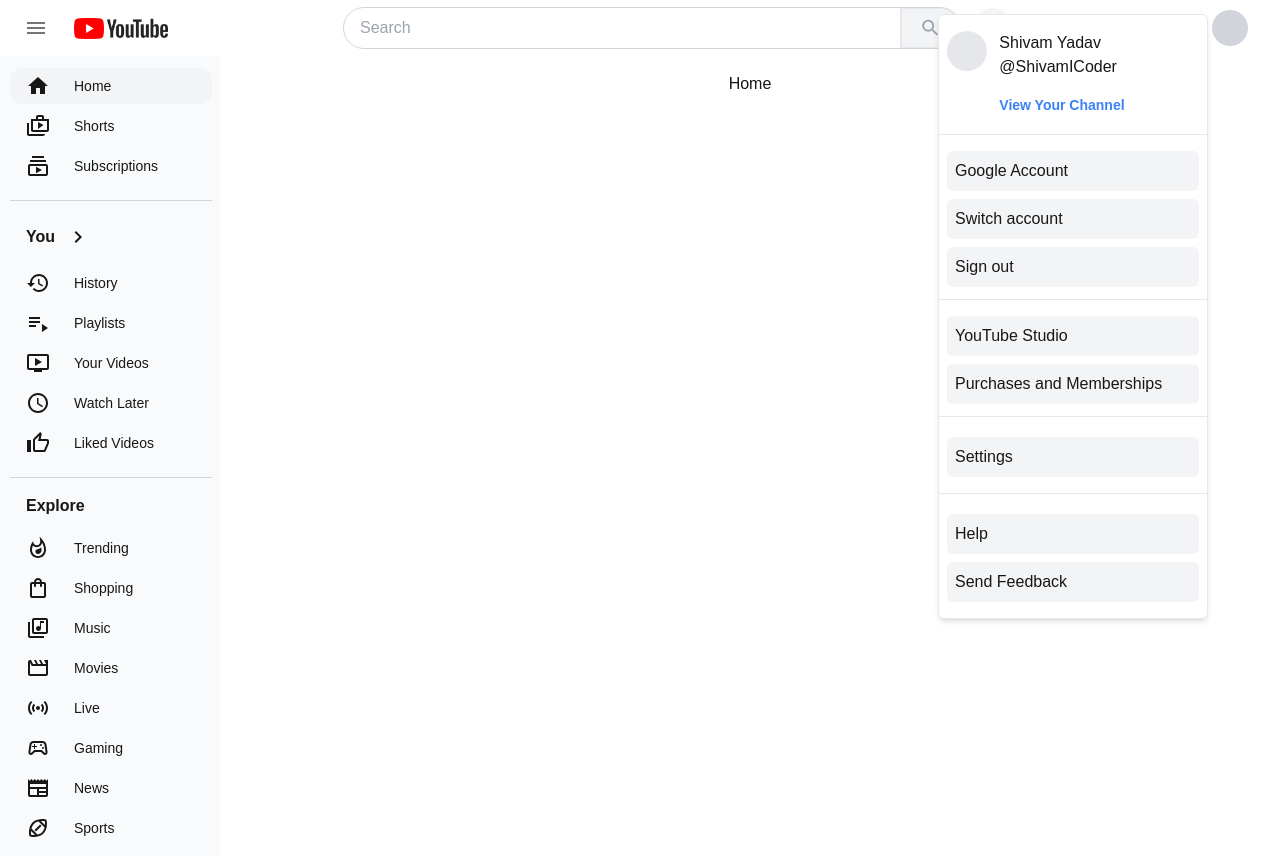
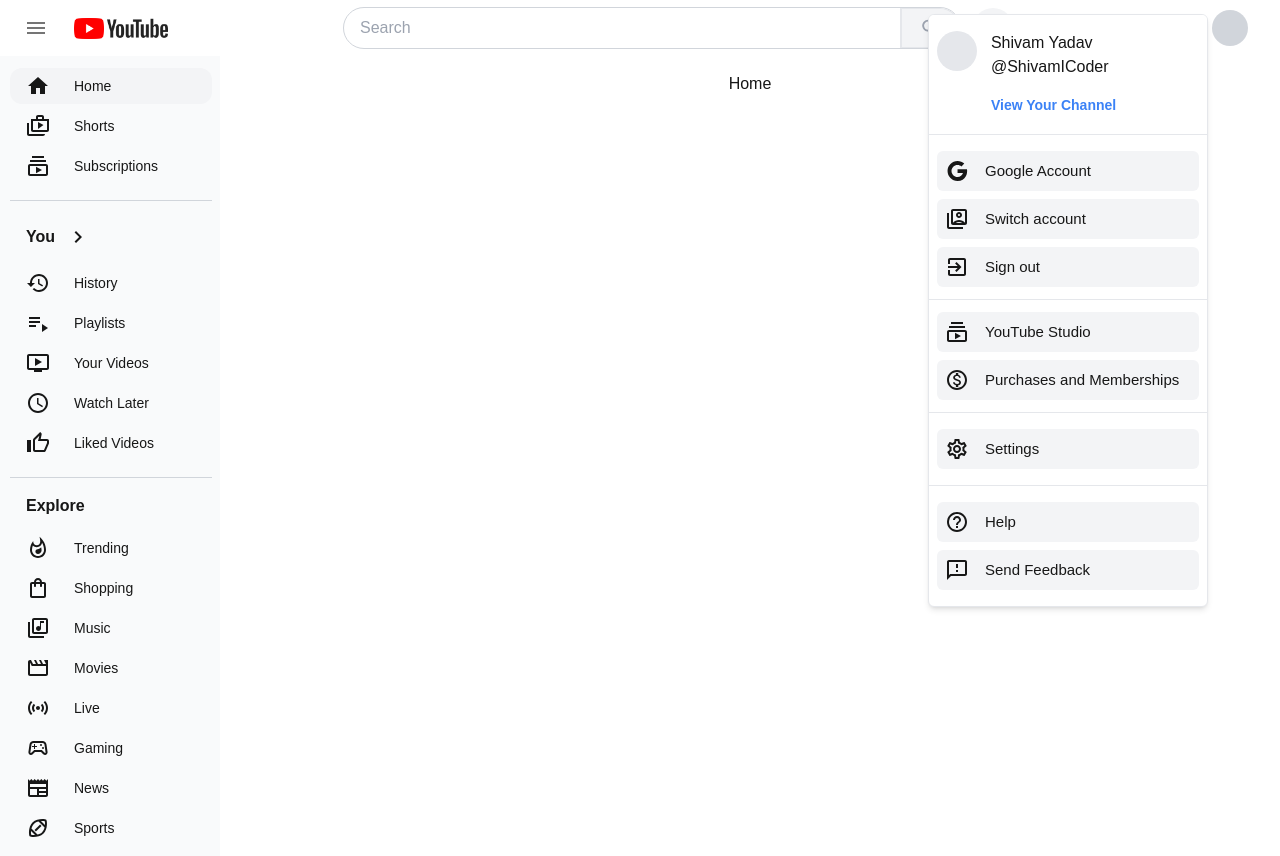
Before and after one commit to iCoder5744/youtube-clone, a Next.js app: page / in a window 1280 px wide. Both pictures are taken after a click on the element 1230 px from the left and 28 px from the top of the page. Built offline with nearby package versions, Linux system fonts and the light colour scheme.

Commit message:
some styling in profile dropdown

```diff
--- a/src/components/Navbar.jsx
+++ b/src/components/Navbar.jsx
@@ -14,6 +14,13 @@
 import CloseIcon from '@mui/icons-material/Close';
 import { IconButton } from "@mui/material";
 import MenuIcon from "@mui/icons-material/Menu";
+import GoogleIcon from '@mui/icons-material/Google';
+import SwitchAccountOutlinedIcon from '@mui/icons-material/SwitchAccountOutlined'; import ExitToAppIcon from '@mui/icons-material/ExitToApp';
+import SubscriptionsOutlinedIcon from '@mui/icons-material/SubscriptionsOutlined';
+import MonetizationOnOutlinedIcon from '@mui/icons-material/MonetizationOnOutlined';
+import SettingsOutlinedIcon from '@mui/icons-material/SettingsOutlined';
+import HelpOutlineOutlinedIcon from '@mui/icons-material/HelpOutlineOutlined';
+import FeedbackOutlinedIcon from '@mui/icons-material/FeedbackOutlined';
 import { useSidebar } from './Sidebar/SidebarContext';
 
 const Navbar = () => {
@@ -179,10 +186,9 @@
           </div>
 
           {isProfileDropdownVisible && (
-            <div className='absolute w-[270px] h-fit mt-2 gap-y-1 border rounded-md flex flex-col items-start bg-white shadow-md z-50 right-10 top-0'>
-
-              {/* User Profile Section */}
-              <div className='w-full h-[120px] border-b px-2 py-2 flex items-start justify-start gap-x-1'>
+            <div className='absolute w-[260px] md:w-[280px] h-fit mt-2 gap-y-1 border rounded-md flex flex-col items-start bg-white shadow-md z-50 right-0 md:right-10 top-8 md:top-0 max-h-[650px] overflow-hidden'>
+              {/* User Profile Section (Sticky) */}
+              <div className='sticky top-0 z-40 w-full h-[120px] border-b px-2 py-2 flex items-start justify-start gap-x-1 bg-white'>
                 <div className='w-[16%] h-full py-2'>
                   <div className='w-[40px] h-[40px] rounded-full bg-gray-200'>
                     {profileImage && (
@@ -206,45 +212,56 @@
                 </div>
               </div>
 
+              {/* User Settings Section (Scrollable) */}
+              <div className='z-30 w-full overflow-hidden hover:overflow-y-auto'>
                 {/* Account Settings Section */}
                 <ul className='w-full flex flex-col gap-y-2 border-b px-2 py-3'>
                   <Link href="/account" className='w-full px-2 py-2 gap-x-4 flex items-center justify-start bg-gray-100 hover:bg-gray-200 rounded-md cursor-pointer'>
-                  <label className="text-[14px] md:text-[16px]">Google Account</label>
+                    <GoogleIcon className='w-6 h-6 font-normal' />
+                    <label className="text-[14px] md:text-[15px]">Google Account</label>
                   </Link>
                   <Link href="/switch-account" className='w-full px-2 py-2 gap-x-4 flex items-center justify-start bg-gray-100 hover:bg-gray-200 rounded-md cursor-pointer'>
-                  <label className="text-[14px] md:text-[16px]">Switch account</label>
+                    <SwitchAccountOutlinedIcon className='w-6 h-6' />
+                    <label className="text-[14px] md:text-[15px]">Switch account</label>
                   </Link>
                   <Link href="/sign-out" className='w-full px-2 py-2 gap-x-4 flex items-center justify-start bg-gray-100 hover:bg-gray-200 rounded-md cursor-pointer'>
-                  <label className="text-[14px] md:text-[16px]">Sign out</label>
+                    <ExitToAppIcon className='w-6 h-6' />
+                    <label className="text-[14px] md:text-[15px]">Sign out</label>
                   </Link>
                 </ul>
 
                 {/* YouTube Features Section */}
                 <ul className='w-full flex flex-col gap-y-2 border-b px-2 py-3'>
-                <Link href="/account" className='w-full px-2 py-2 gap-x-4 flex items-center justify-start bg-gray-100 hover:bg-gray-200 rounded-md cursor-pointer'>
-                  <label className="text-[14px] md:text-[16px]">YouTube Studio</label>
+                  <Link href="/youtube-studio" className='w-full px-2 py-2 gap-x-4 flex items-center justify-start bg-gray-100 hover:bg-gray-200 rounded-md cursor-pointer'>
+                    <SubscriptionsOutlinedIcon className='w-6 h-6' />
+                    <label className="text-[14px] md:text-[15px]">YouTube Studio</label>
                   </Link>
-                <Link href="/switch-account" className='w-full px-2 py-2 gap-x-4 flex items-center justify-start bg-gray-100 hover:bg-gray-200 rounded-md cursor-pointer'>
-                  <label className="text-[14px] md:text-[16px]">Purchases and Memberships</label>
+                  <Link href="/membership" className='w-full px-2 py-2 gap-x-4 flex items-center justify-start bg-gray-100 hover:bg-gray-200 rounded-md cursor-pointer'>
+                    <MonetizationOnOutlinedIcon className='w-6 h-6' />
+                    <label className="text-[14px] md:text-[15px]">Purchases and Memberships</label>
                   </Link>
                 </ul>
 
                 {/* Settings Section */}
                 <ul className='w-full flex flex-col gap-y-2 border-b px-2 py-4'>
-                <Link href="/account" className='w-full px-2 py-2 gap-x-4 flex items-center justify-start bg-gray-100 hover:bg-gray-200 rounded-md cursor-pointer'>
-                  <label className="text-[14px] md:text-[16px]">Settings</label>
+                  <Link href="/settings" className='w-full px-2 py-2 gap-x-4 flex items-center justify-start bg-gray-100 hover:bg-gray-200 rounded-md cursor-pointer'>
+                    <SettingsOutlinedIcon className='w-6 h-6' />
+                    <label className="text-[14px] md:text-[15px]">Settings</label>
                   </Link>
                 </ul>
 
                 {/* Help and Feedback Section */}
                 <ul className='w-full flex flex-col gap-y-2 px-2 py-4'>
-                <Link href="/account" className='w-full px-2 py-2 gap-x-4 flex items-center justify-start bg-gray-100 hover:bg-gray-200 rounded-md cursor-pointer'>
-                  <label className="text-[14px] md:text-[16px]">Help</label>
+                  <Link href="/help" className='w-full px-2 py-2 gap-x-4 flex items-center justify-start bg-gray-100 hover:bg-gray-200 rounded-md cursor-pointer'>
+                    <HelpOutlineOutlinedIcon className='w-6 h-6' />
+                    <label className="text-[14px] md:text-[15px]">Help</label>
                   </Link>
-                <Link href="/switch-account" className='w-full px-2 py-2 gap-x-4 flex items-center justify-start bg-gray-100 hover:bg-gray-200 rounded-md cursor-pointer'>
-                  <label className="text-[14px] md:text-[16px]">Send Feedback</label>
+                  <Link href="/feedback" className='w-full px-2 py-2 gap-x-4 flex items-center justify-start bg-gray-100 hover:bg-gray-200 rounded-md cursor-pointer'>
+                    <FeedbackOutlinedIcon className='w-6 h-6' />
+                    <label className="text-[14px] md:text-[15px]">Send Feedback</label>
                   </Link>
                 </ul>
+              </div>
             </div>
           )}
         </div>
```
Lines whose indentation alone changed are shown as unchanged.
